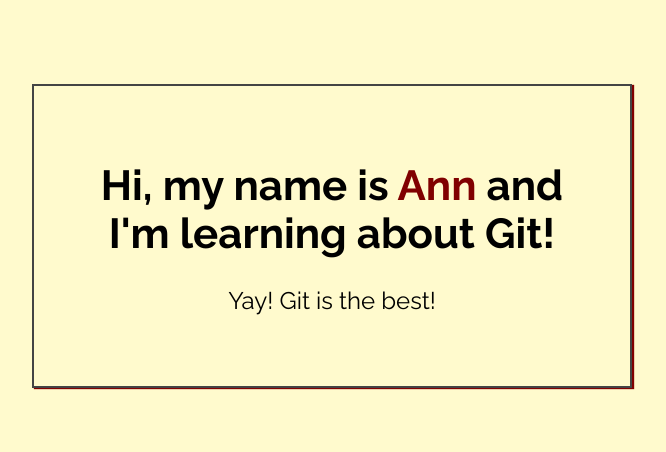
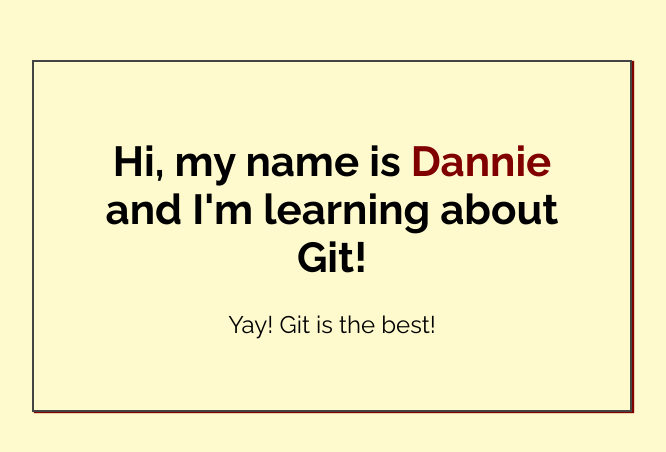
Before and after one commit to dmmcclain01/my-first-repo, a plain HTML site: page index.html in a window 1280 px wide. Shown: the part 164-616 px from the top of the page, without its empty margins (308-974 px from the left). Drawn offline with Linux system fonts and the light colour scheme.

Commit message:
Added name to index.html

```diff
--- a/index.html
+++ b/index.html
@@ -14,7 +14,7 @@
 <body>
 
     <div class="greeting">
-        <h1>Hi, my name is <span class="highlight">Ann</span> and I'm learning about Git! </h1>
+        <h1>Hi, my name is <span class="highlight">Dannie</span> and I'm learning about Git! </h1>
 
         <p>Yay! Git is the best!</p>
     </div>
```
